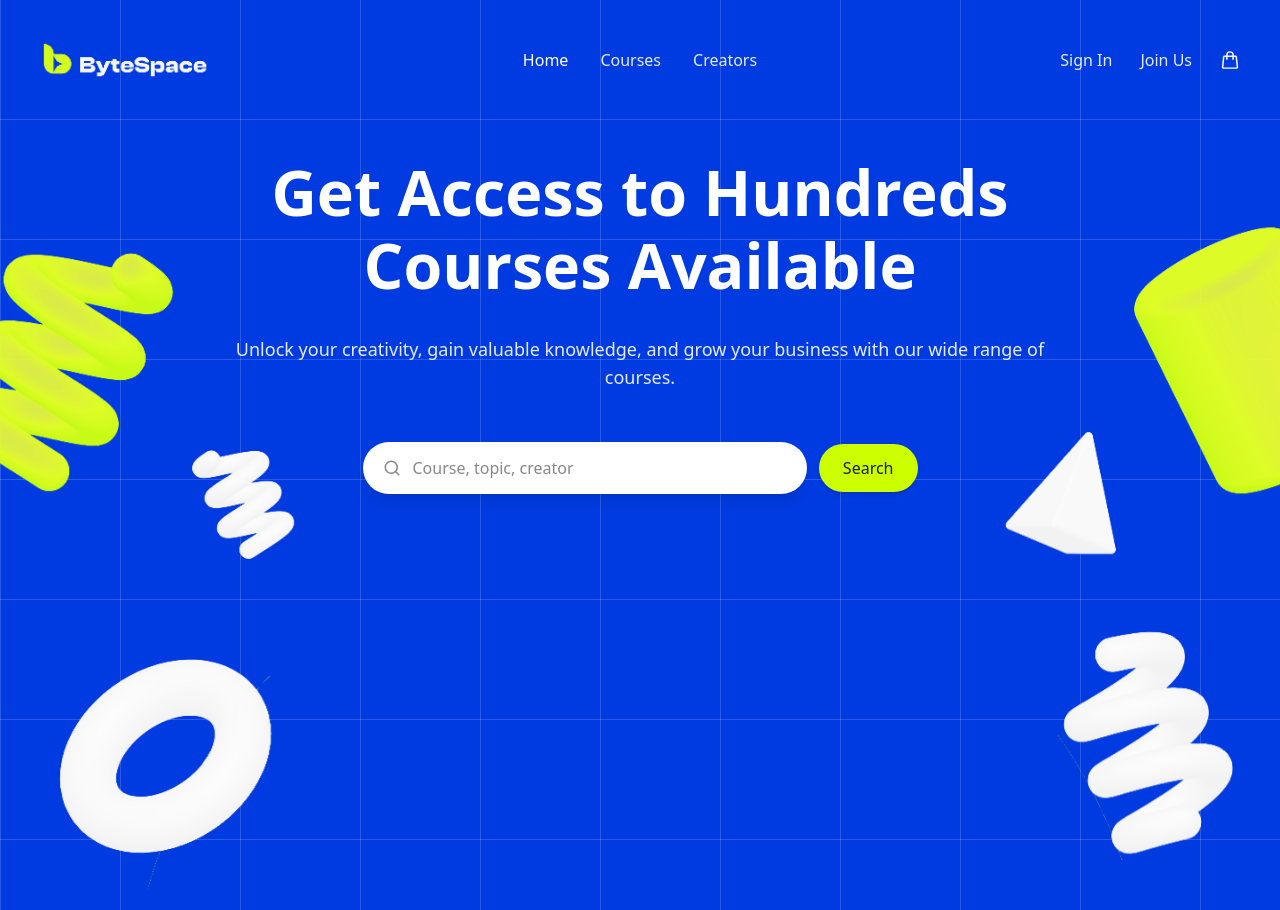
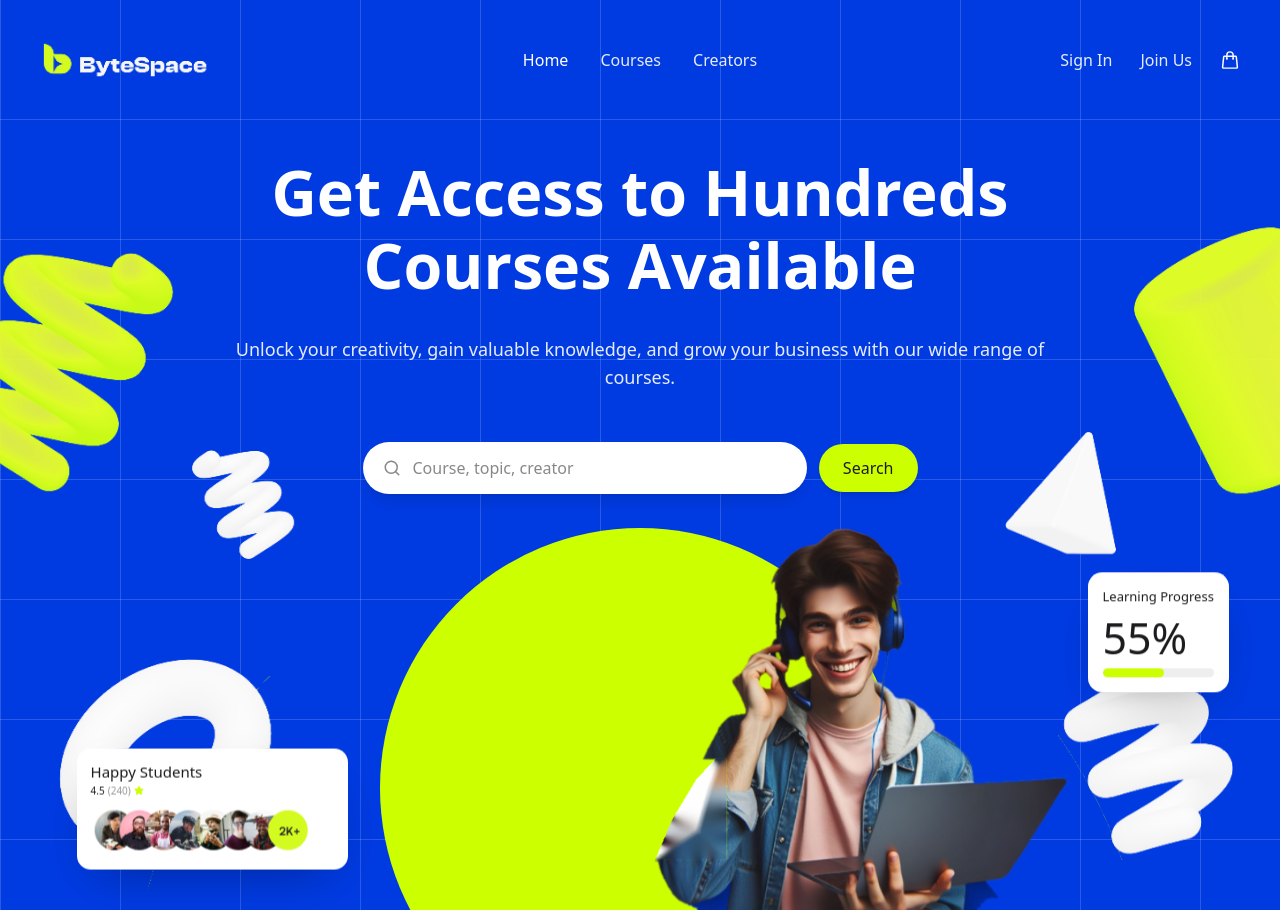
Before and after one commit to rasel201311047/bytespace, a Next.js app: page / in a window 1280 px wide. Built offline with nearby package versions, Linux system fonts and the light colour scheme.

Commit message:
the hero is done

```diff
--- /dev/null
+++ b/src/components/StatCards.tsx
@@ -0,0 +1,60 @@
+import { Star } from "lucide-react";
+import Image from "next/image";
+
+export function LearningProgress({
+  className = "",
+  style,
+}: {
+  className?: string;
+  style?: React.CSSProperties;
+}) {
+  return (
+    <div
+      style={style}
+      className={`rounded-[1.1em] bg-white p-[1.15em] shadow-[0_20px_50px_-20px_rgba(0,0,0,.35)] backdrop-blur-sm select-none ${className}`}
+    >
+      <p className="text-[1em] text-ink whitespace-nowrap">Learning Progress</p>
+      <p className="mt-[.15em] font-heading text-[3.3em] font-medium leading-[1.15] text-ink">
+        55%
+      </p>
+      <div className="mt-[.45em] h-[.7em] w-full overflow-hidden rounded-full bg-[#EEE]">
+        <div
+          className="h-full animate-fill rounded-full bg-lime"
+          style={{ ["--w" as string]: "55%" }}
+        />
+      </div>
+    </div>
+  );
+}
+export function HappyStudents({
+  className = "",
+  style,
+  dark = false,
+}: {
+  className?: string;
+  style?: React.CSSProperties;
+  dark?: boolean;
+}) {
+  return (
+    <div
+      style={style}
+      className={`rounded-[1.1em] bg-white p-[1.1em] shadow-[0_20px_50px_-20px_rgba(0,0,0,.35)] backdrop-blur-sm select-none ${className}`}
+    >
+      <p className="text-[1.2em] leading-tight text-ink font-medium whitespace-nowrap">
+        Happy Students
+      </p>
+      <p className="mt-[.2em] flex items-center gap-[.3em] text-[.8em] text-ink">
+        <b className="font-medium">4.5</b>
+        <span className="text-[#999]">(240)</span>
+        <Star className="h-[1em] w-[1em] fill-lime text-lime" />
+      </p>
+      <Image
+        src={dark ? "/images/cluster-login.png" : "/images/cluster-hero.png"}
+        alt="Student avatars"
+        width={244}
+        height={54}
+        className="mt-[.6em] h-auto w-[92%]"
+      />
+    </div>
+  );
+}
--- a/src/components/home/Hero.tsx
+++ b/src/components/home/Hero.tsx
@@ -2,6 +2,8 @@ import { pos } from "@/src/lib/pos";
 import Floating from "../Floating";
 import Navber from "../Navber";
 import { Search } from "lucide-react";
+import Image from "next/image";
+import { HappyStudents, LearningProgress } from "../StatCards";
 const W = 1440,
   H = 1024;
 const p = (x: number, y: number, w?: number) => pos(W, H, x, y, w);
@@ -64,6 +66,7 @@ export default function Hero() {
           />
         </div>
 
+        {/* search animation item */}
         <div className="relative z-10 px-5 pb-6 pt-[110px] sm:pt-[130px] text-center lg:absolute lg:inset-x-0 lg:top-0 lg:p-0 lg:pt-[12.2%]">
           <h1 className="mx-auto max-w-[853px] animate-rise text-[34px] sm:text-[48px] md:text-[56px] lg:text-[clamp(44px,4.9vw,70px)] font-semibold leading-[1.16] text-white">
             Get Access to Hundreds Courses Available
@@ -96,6 +99,54 @@ export default function Hero() {
             </button>
           </form>
         </div>
+        {/* banar image  + element*/}
+        <div className="relative mx-auto mt-4 h-[320px] sm:h-[420px] md:h-[470px] w-full max-w-[640px] overflow-hidden lg:absolute lg:inset-x-0 lg:bottom-0 lg:mt-0 lg:h-[48.8%] lg:max-w-none">
+          <div
+            className="absolute rounded-full bg-lime aspect-square transition-all"
+            style={{
+              left: "50%",
+              transform: "translateX(-50%)",
+              width: "min(520px, 86%)",
+              top: "14%",
+            }}
+          />
+
+          <div
+            className="absolute z-10 animate-pop transition-all"
+            style={{
+              left: "50%",
+              transform: "translateX(-50%)",
+              width: "min(460px, 78%)",
+              bottom: "0",
+            }}
+          >
+            <Image
+              src="/images/hero-man.png"
+              alt="Smiling student with headphones holding a laptop"
+              width={570}
+              height={494}
+              priority
+              className="h-auto w-full select-none"
+            />
+          </div>
+
+          <LearningProgress
+            className="animate-floaty-slow [animation-delay:1s] absolute z-20"
+            style={{
+              right: "4%",
+              top: "24%",
+              fontSize: "clamp(8px, 1.7vw, 13px)",
+            }}
+          />
+          <HappyStudents
+            className="animate-floaty-slow [animation-delay:2s] absolute z-20"
+            style={{
+              left: "6%",
+              bottom: "8%",
+              fontSize: "clamp(8px, 1.6vw, 12.5px)",
+            }}
+          />
+        </div>
       </div>
     </section>
   );
```
